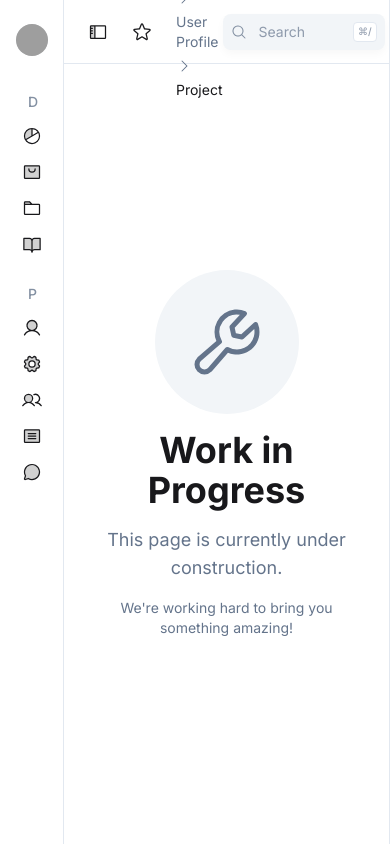
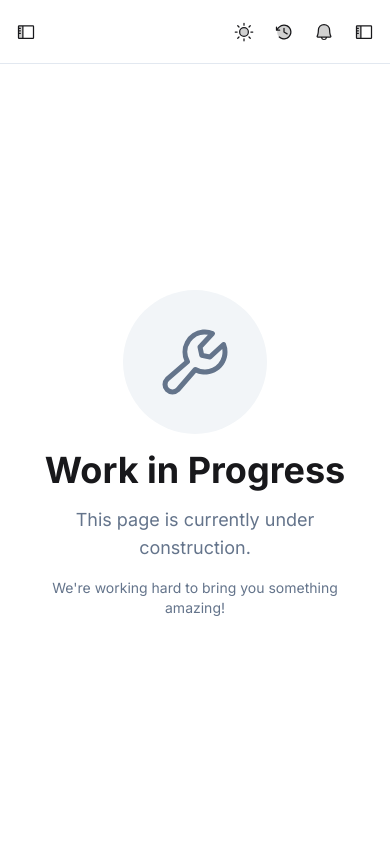
Before and after one commit to jevinjivani2507/simple-dashboard, a Next.js app: page /user-profile/projects in a window 390 px wide. Built offline with nearby package versions, Linux system fonts and the light colour scheme; grey boxes are pictures that could not be loaded.

Commit message:
refactor: enhance layout and responsiveness across components, including sidebar and dashboard adjustments

```diff
--- a/src/app/dashboard/components/revenue-chart.tsx
+++ b/src/app/dashboard/components/revenue-chart.tsx
@@ -58,6 +58,7 @@ const RevenueChart = () => {
           <div className="flex h-5 items-center space-x-4 text-sm">
             <CardTitle className="text-lg font-semibold">Revenue</CardTitle>
             <Separator orientation="vertical" />
+            <div className="flex flex-col space-x-4 md:flex-row">
               <div className="flex items-center gap-2">
                 <div className="bg-primary size-2 rounded-full" />
                 <span className="text-muted-foreground">Current Week</span>
@@ -68,6 +69,7 @@ const RevenueChart = () => {
                 <div className="bg-secondary size-2 rounded-full" />
                 <span className="text-muted-foreground">Previous Week</span>
                 <span className="font-semibold">$68,768</span>
+              </div>
             </div>
           </div>
         </div>
--- a/src/app/dashboard/page.tsx
+++ b/src/app/dashboard/page.tsx
@@ -18,7 +18,7 @@ const DashboardLayout = () => {
 
   return (
     <motion.div
-      className="scrollbar-hide flex-1 overflow-auto p-6"
+      className="scrollbar-hide flex-1 overflow-auto p-4 sm:p-6"
       animate={{
         marginLeft: isExpanded ? "0" : "0", // The sidebar handles its own width
       }}
@@ -30,25 +30,25 @@ const DashboardLayout = () => {
       <div className="mb-4 flex items-center justify-between">
         <h1 className="text-xl font-bold">Dashboard</h1>
       </div>
-      <div className="grid grid-cols-12 gap-6">
-        <motion.div {...fadeIn(0)} className="col-span-6 flex">
+      <div className="grid grid-cols-1 gap-4 sm:gap-6 md:grid-cols-12">
+        <motion.div {...fadeIn(0)} className="flex md:col-span-6">
           <AllStats />
         </motion.div>
-        <motion.div {...fadeIn(0)} className="col-span-6 flex">
+        <motion.div {...fadeIn(0)} className="flex md:col-span-6">
           <ProjectionVsActualsChart />
         </motion.div>
 
-        <motion.div {...fadeIn(1)} className="col-span-9 flex">
+        <motion.div {...fadeIn(1)} className="flex md:col-span-9">
           <RevenueChart />
         </motion.div>
-        <motion.div {...fadeIn(1)} className="col-span-3 flex">
+        <motion.div {...fadeIn(1)} className="flex md:col-span-3">
           <RevenueByLocations />
         </motion.div>
 
-        <motion.div {...fadeIn(2)} className="col-span-9 flex">
+        <motion.div {...fadeIn(2)} className="flex md:col-span-9">
           <SellingTable />
         </motion.div>
-        <motion.div {...fadeIn(2)} className="col-span-3 flex">
+        <motion.div {...fadeIn(2)} className="flex md:col-span-3">
           <TotalSalesChart />
         </motion.div>
       </div>
--- a/src/app/layout.tsx
+++ b/src/app/layout.tsx
@@ -26,10 +26,10 @@ export default function RootLayout({
     <html lang="en" className="hydrated">
       <body className={`${inter.variable} antialiased`}>
         <ThemeProvider>
-          <div className="bg-background grid h-screen grid-cols-[auto_1fr_auto]">
+          <div className="bg-background relative flex h-screen overflow-hidden md:grid md:grid-cols-[auto_1fr_auto]">
             <Sidebar />
 
-            <div className="flex flex-1 flex-col overflow-x-auto">
+            <div className="flex flex-1 flex-col overflow-hidden">
               <Navbar />
               {children}
             </div>
--- a/src/app/projects/components/filters-header.tsx
+++ b/src/app/projects/components/filters-header.tsx
@@ -57,7 +57,7 @@ const FiltersHeader = ({
           currentSort={sorting[0]}
         />
       </div>
-      <div className="w-64">
+      <div className="w-40 md:w-64">
         <InputGroup className="border-muted-foreground/20 rounded-lg">
           <InputGroupInput
             placeholder="Search..."
--- a/src/components/home/contacts-section.tsx
+++ b/src/components/home/contacts-section.tsx
@@ -2,9 +2,11 @@
 
 import { motion, AnimatePresence } from "motion/react";
 import { useContactsStore } from "@/lib/store";
-import { BugIcon, UserPlusIcon, RadioIcon } from "@phosphor-icons/react";
+import { BugIcon, UserPlusIcon, RadioIcon, XIcon } from "@phosphor-icons/react";
 import Image from "next/image";
 import { fadeIn } from "@/lib/animations-utils";
+import { Button } from "@/components/ui/button";
+import { useState, useEffect } from "react";
 
 interface Notification {
   icon: "bug" | "user" | "radio";
@@ -79,16 +81,45 @@ const ProfileIcon = ({ id }: { id: string }) => {
 };
 
 const ContactsSection = () => {
-  const { isExpanded } = useContactsStore();
+  const { isExpanded, toggleContacts } = useContactsStore();
+  const [isMobile, setIsMobile] = useState(false);
+
+  useEffect(() => {
+    const checkMobile = () => {
+      setIsMobile(window.innerWidth < 768);
+    };
+
+    checkMobile();
+    window.addEventListener("resize", checkMobile);
+
+    return () => window.removeEventListener("resize", checkMobile);
+  }, []);
 
   return (
+    <>
+      {/* Backdrop for mobile */}
+      <AnimatePresence>
+        {isExpanded && isMobile && (
           <motion.div
-      className="bg-background border-sidebar-border scrollbar-hide flex flex-col overflow-hidden overflow-y-auto border-l"
+            className="fixed inset-0 z-40 bg-black/50"
+            initial={{ opacity: 0 }}
+            animate={{ opacity: 1 }}
+            exit={{ opacity: 0 }}
+            onClick={toggleContacts}
+          />
+        )}
+      </AnimatePresence>
+
+      {/* Contacts Section */}
+      <motion.div
+        className="bg-background border-sidebar-border scrollbar-hide fixed top-0 right-0 z-50 flex h-screen flex-col overflow-hidden overflow-y-auto border-l md:relative md:z-auto"
         animate={{
           width: isExpanded ? "21rem" : "0",
+          x: isMobile ? (isExpanded ? 0 : "100%") : 0,
         }}
         initial={{
           width: isExpanded ? "21rem" : "0",
+          x: isMobile ? (isExpanded ? 0 : "100%") : 0,
         }}
         transition={{
           duration: 0.3,
@@ -104,6 +135,20 @@ const ContactsSection = () => {
               exit={{ opacity: 0 }}
               transition={{ duration: 0.3 }}
             >
+              {/* Close button for mobile */}
+              {isMobile && (
+                <div className="absolute top-2 right-2">
+                  <Button
+                    variant="ghost"
+                    size="icon"
+                    onClick={toggleContacts}
+                    className="size-8"
+                  >
+                    <XIcon className="size-5" />
+                  </Button>
+                </div>
+              )}
+
               {/* Notifications Section */}
               <motion.div {...fadeIn(0)}>
                 <h2 className="mb-4 text-xl font-bold">Notifications</h2>
@@ -167,6 +212,7 @@ const ContactsSection = () => {
           )}
         </AnimatePresence>
       </motion.div>
+    </>
   );
 };
 
--- a/src/components/home/navbar.tsx
+++ b/src/components/home/navbar.tsx
@@ -27,24 +27,26 @@ const Navbar = () => {
   };
 
   return (
-    <div className="bg-card border-border sticky top-0 z-10 flex h-16 items-center justify-between border-b px-4">
-      <div className="flex items-center gap-2">
+    <div className="bg-card border-border sticky top-0 z-10 flex h-16 items-center justify-between border-b px-2 sm:px-4">
+      <div className="flex items-center gap-1 sm:gap-2">
         <Toggle onClick={toggleSidebar}>
           <SidebarIcon weight="duotone" className="size-5" />
         </Toggle>
-        <Toggle onClick={toggleFavorites}>
+        <Toggle onClick={toggleFavorites} className="hidden sm:flex">
           <StarIcon
             className="size-5"
             weight={isFavorite ? "duotone" : "regular"}
           />
         </Toggle>
-        <div className="ml-2">
+        <div className="ml-1 hidden sm:ml-2 md:block">
           <BreadcrumbNav />
         </div>
       </div>
 
-      <div className="flex items-center gap-2">
-        <EfficientSearch />
+      <div className="flex items-center gap-1 sm:gap-2">
+        <div className="hidden md:block">
+          <EfficientSearch />
+        </div>
         <Toggle onClick={toggleTheme}>
           {theme === "light" ? (
             <SunIcon weight="duotone" className="size-5" />
--- a/src/components/home/sidebar.tsx
+++ b/src/components/home/sidebar.tsx
@@ -1,6 +1,6 @@
 "use client";
 
-import { motion } from "motion/react";
+import { motion, AnimatePresence } from "motion/react";
 import { useSidebarStore } from "@/lib/store";
 import {
   NavSidebar,
@@ -10,9 +10,24 @@ import {
 } from "@/components/navigation";
 import ProfileSection from "@/components/navigation/profile-section";
 import { tabsData } from "@/constants/sidebar-tabs";
+import { XIcon } from "@phosphor-icons/react";
+import { Button } from "@/components/ui/button";
+import { useState, useEffect } from "react";
 
 const Sidebar = () => {
-  const { isExpanded } = useSidebarStore();
+  const { isExpanded, toggleSidebar } = useSidebarStore();
+  const [isMobile, setIsMobile] = useState(false);
+
+  useEffect(() => {
+    const checkMobile = () => {
+      setIsMobile(window.innerWidth < 768);
+    };
+
+    checkMobile();
+    window.addEventListener("resize", checkMobile);
+
+    return () => window.removeEventListener("resize", checkMobile);
+  }, []);
 
   const handleItemClick = (item: NavItemData) => {
     console.log("Navigation item clicked:", item);
@@ -26,19 +41,50 @@ const Sidebar = () => {
   };
 
   return (
+    <>
+      {/* Backdrop for mobile */}
+      <AnimatePresence>
+        {isExpanded && isMobile && (
           <motion.div
-      className="bg-sidebar border-sidebar-border flex h-screen flex-col overflow-hidden border-r"
+            className="fixed inset-0 z-40 bg-black/50"
+            initial={{ opacity: 0 }}
+            animate={{ opacity: 1 }}
+            exit={{ opacity: 0 }}
+            onClick={toggleSidebar}
+          />
+        )}
+      </AnimatePresence>
+
+      {/* Sidebar */}
+      <motion.div
+        className="bg-sidebar border-sidebar-border fixed top-0 left-0 z-50 flex h-screen flex-col overflow-hidden border-r md:relative md:z-auto"
         animate={{
           width: isExpanded ? "16rem" : "4rem",
+          x: isMobile ? (isExpanded ? 0 : "-100%") : 0,
         }}
         initial={{
           width: isExpanded ? "16rem" : "4rem",
+          x: isMobile ? (isExpanded ? 0 : "-100%") : 0,
         }}
         transition={{
           duration: 0.3,
           ease: "easeInOut",
         }}
       >
+        {/* Close button for mobile */}
+        {isExpanded && isMobile && (
+          <div className="absolute top-2 right-2">
+            <Button
+              variant="ghost"
+              size="icon"
+              onClick={toggleSidebar}
+              className="size-8"
+            >
+              <XIcon className="size-5" />
+            </Button>
+          </div>
+        )}
+
         <div className="flex-shrink-0 p-4">
           <ProfileSection isExpanded={isExpanded} userName="ByeWind" />
 
@@ -53,6 +99,7 @@ const Sidebar = () => {
           <NavSidebar onItemClick={handleItemClick} isExpanded={isExpanded} />
         </div>
       </motion.div>
+    </>
   );
 };
 
```
Lines whose indentation alone changed are shown as unchanged.
